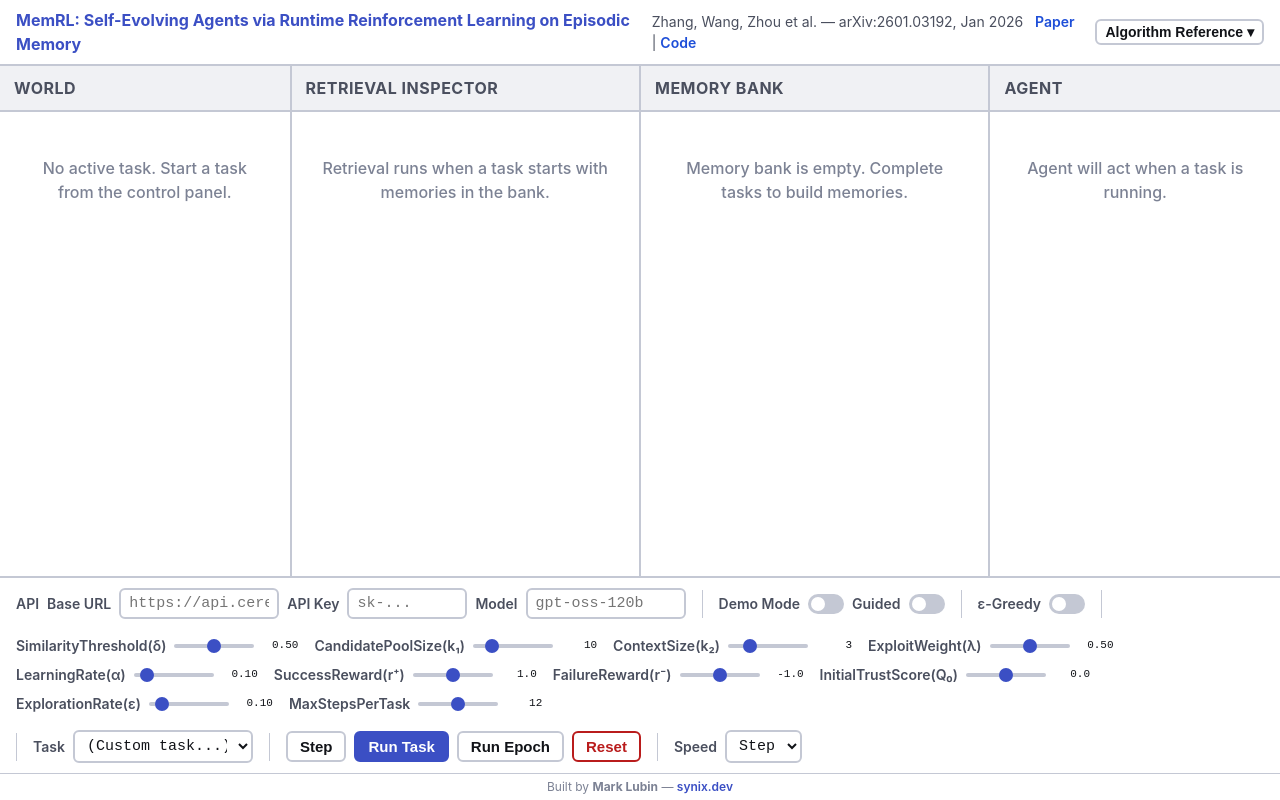
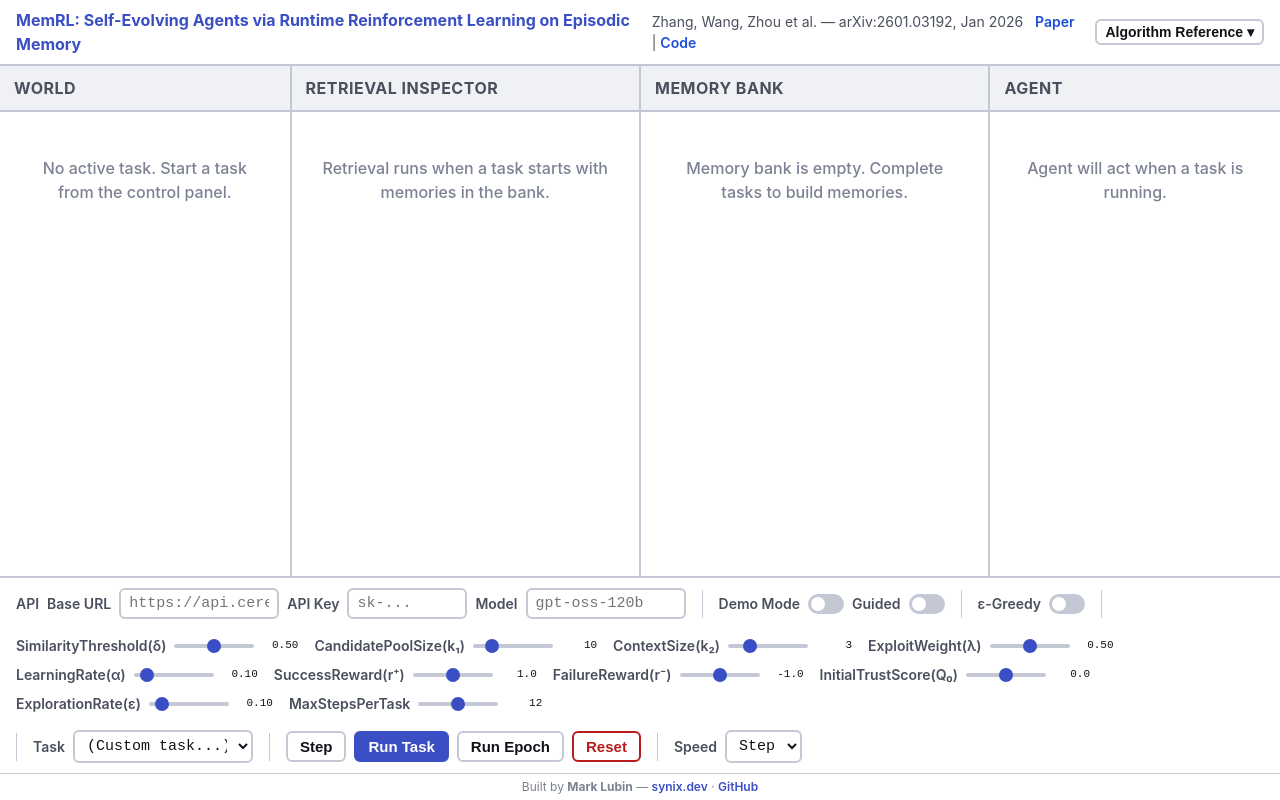
Before and after one commit to marklubin/memrl-demo-site, a website built with Vite: page index.html in a window 1280 px wide. Built offline with nearby package versions, Linux system fonts and the light colour scheme.

Commit message:
Add GitHub repo link to footer

```diff
--- a/index.html
+++ b/index.html
@@ -16,7 +16,7 @@
       <section id="agent-panel" class="panel"></section>
     </main>
     <footer id="control-panel"></footer>
-    <div id="site-credit">Built by <strong>Mark Lubin</strong> &mdash; <a href="https://synix.dev">synix.dev</a></div>
+    <div id="site-credit">Built by <strong>Mark Lubin</strong> &mdash; <a href="https://synix.dev">synix.dev</a> &middot; <a href="https://github.com/marklubin/memrl-demo-site">GitHub</a></div>
   </div>
   <script type="module" src="/src/main.ts"></script>
 </body>
```
